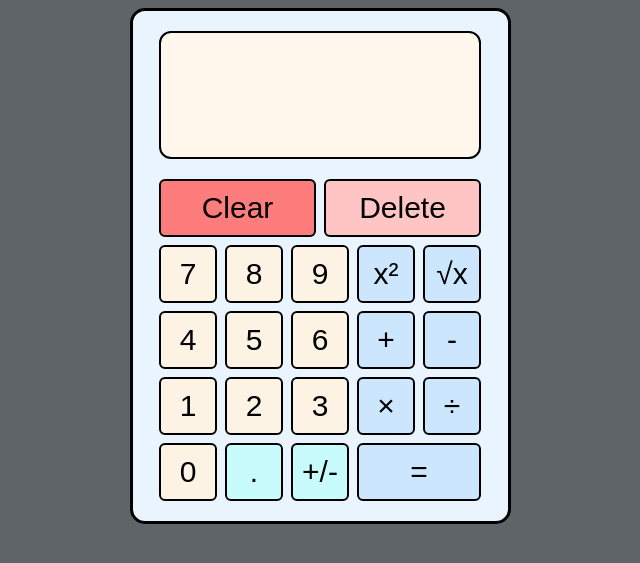
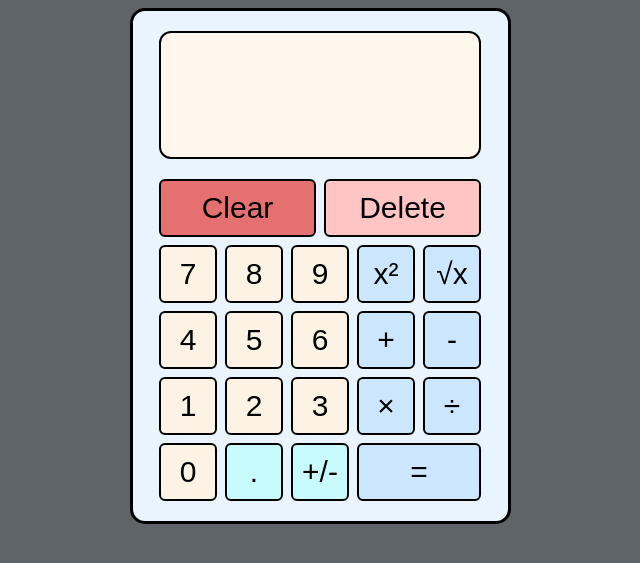
Before and after one commit to Ray-AS/odin-calculator, a plain HTML site: page index.html in a window 1280 px wide. In both pictures the pointer is over the button "Clear". Shown: the part 117-680 px from the top of the page, without its empty margins (320-960 px from the left). Drawn offline with Linux system fonts and the light colour scheme.

Commit message:
Add hover and active button styling

```diff
--- a/styles.css
+++ b/styles.css
@@ -67,6 +67,14 @@ button {
   background-color: rgb(253, 243, 229);
 }
 
+button:hover {
+  filter: brightness(90%);
+}
+
+button:active {
+  filter: brightness(75%);
+}
+
 .row-1, .row-2, .row-3, .row-4, .row-5 {
   display: flex;
   gap: 8px;
```
